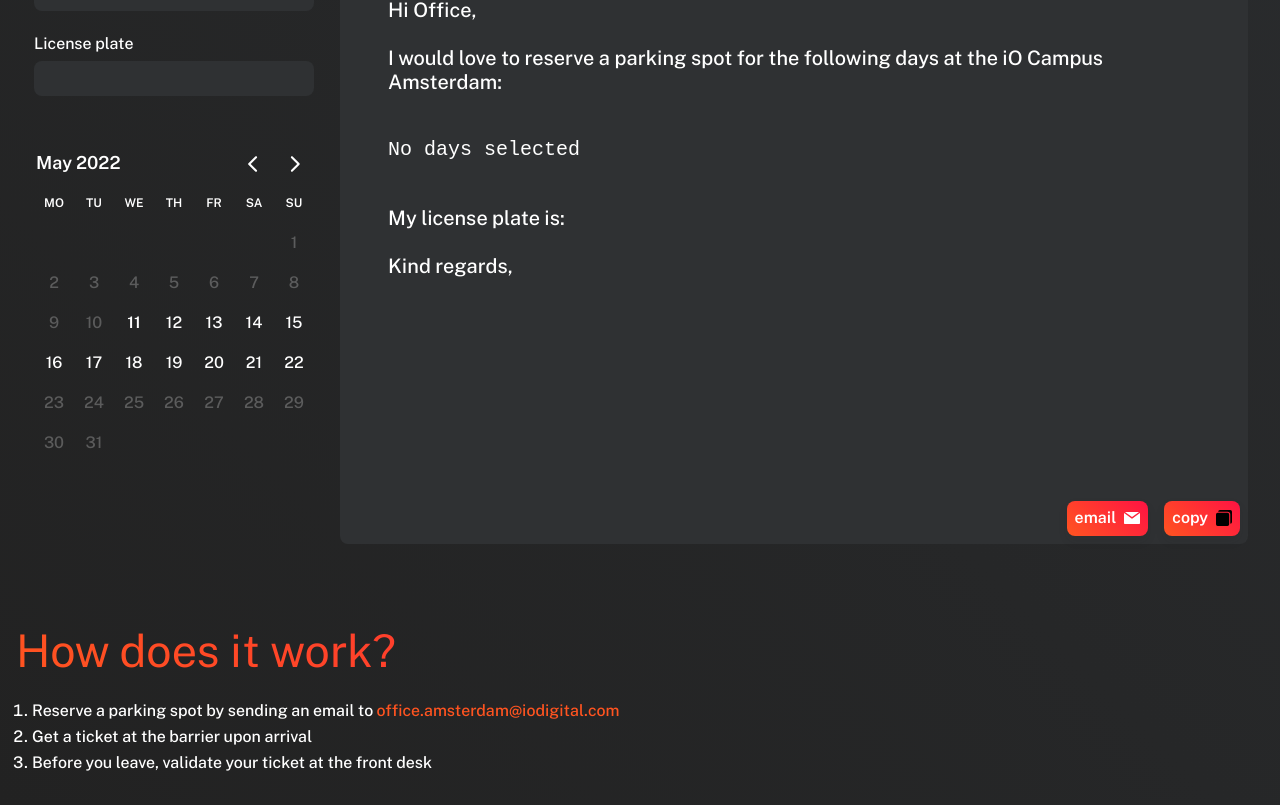
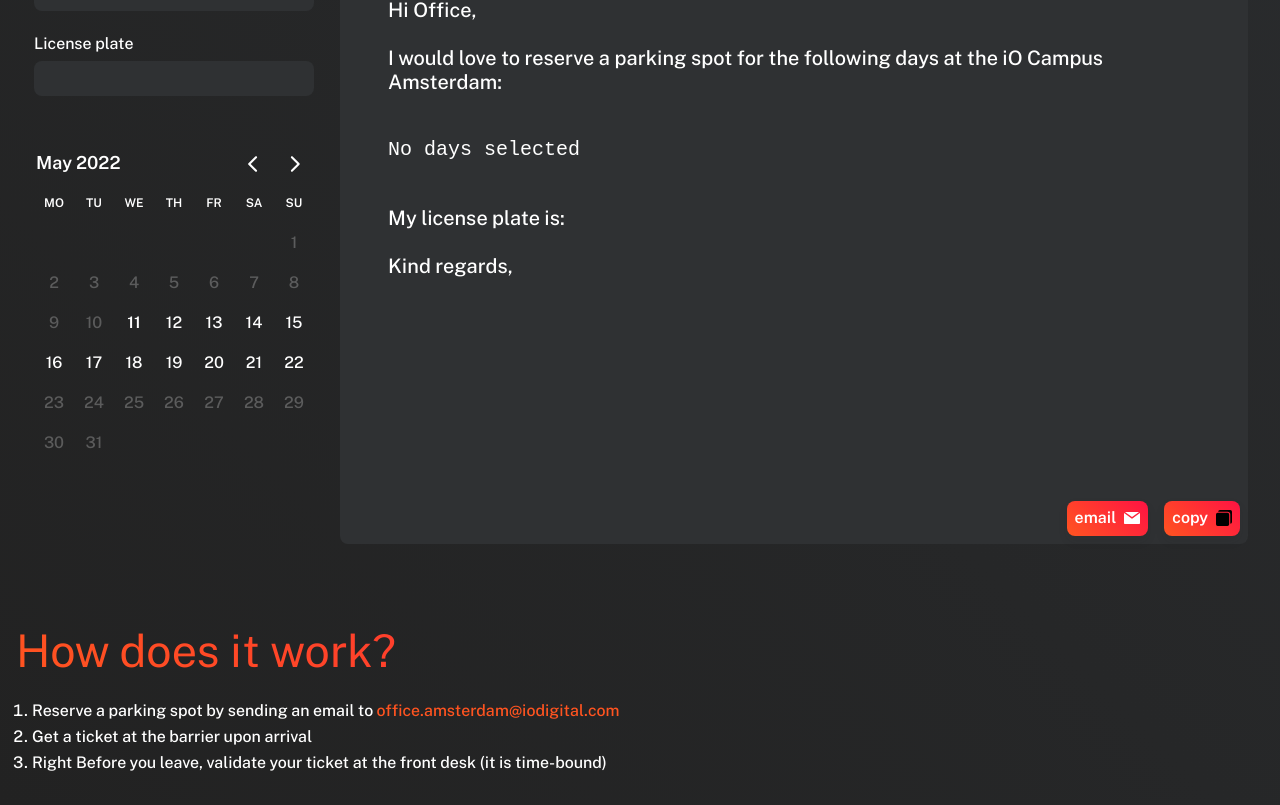
Before and after one commit to DaveBitter/io-campus-amsterdam-parking, a Next.js app: page / in a window 1280 px wide. Shown: the part 366-1171 px from the top of the page. Built offline with nearby package versions, Linux system fonts and the light colour scheme.

Commit message:
feat(app): Update steps on how it works

```diff
--- a/pages/index.tsx
+++ b/pages/index.tsx
@@ -294,7 +294,10 @@ const Home = () => {
             </a>
           </li>
           <li>Get a ticket at the barrier upon arrival</li>
-          <li>Before you leave, validate your ticket at the front desk</li>
+          <li>
+            Right Before you leave, validate your ticket at the front desk (it
+            is time-bound)
+          </li>
         </ol>
       </footer>
     </>
```
